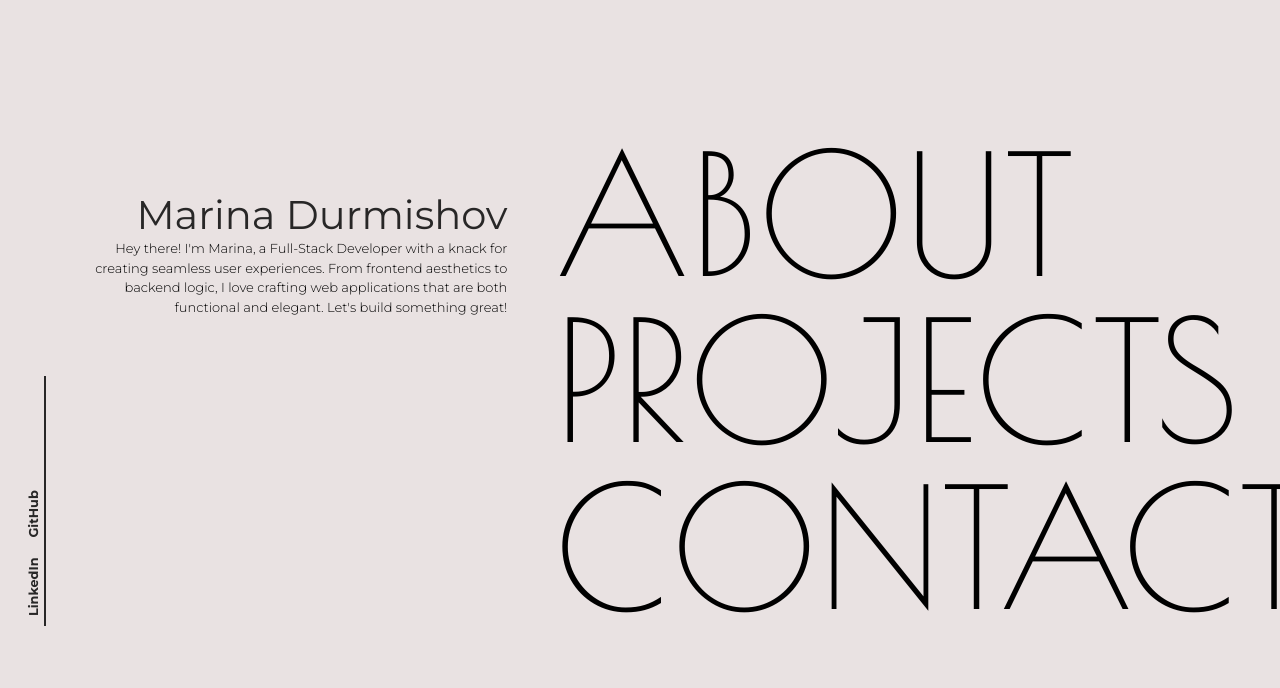
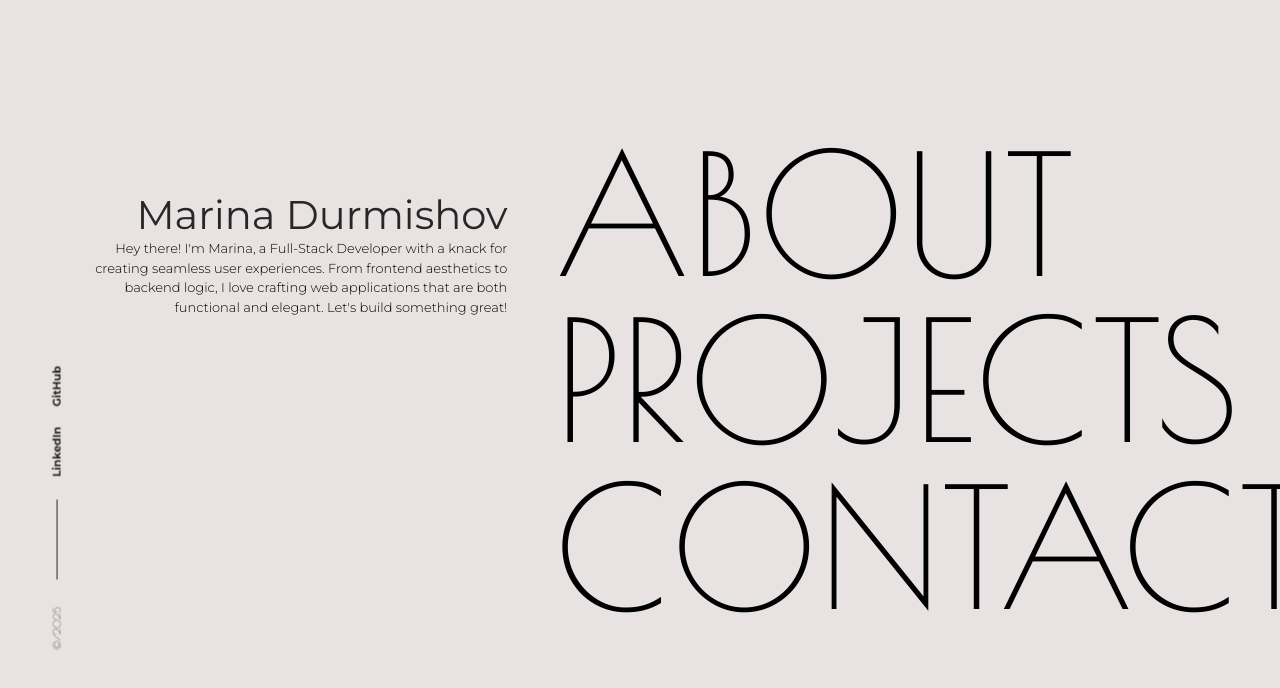
Before and after one commit to MarinaDur/my-portfolio, a Next.js app: page / in a window 1280 px wide. Shown: the top 688 px of the page. Built offline with nearby package versions, Linux system fonts and the light colour scheme.

Commit message:
feat: add WelcomeScreen and CopyRights components; update Navigation and Main layout for better structure

```diff
--- a/src/app/components/Main.tsx
+++ b/src/app/components/Main.tsx
@@ -7,6 +7,7 @@ import GlobalStyles from "../../../styles/GlobalStyles";
 import { usePathname } from "next/navigation";
 import { useEffect, useState } from "react";
 import { QueryClient, QueryClientProvider } from "@tanstack/react-query";
+import WelcomeScreen from "../ui/WelcomeLoadScreen";
 
 interface StyledMainProps {
   $backgroundColor?: string;
@@ -61,6 +62,7 @@ function Main({ children }: { children: React.ReactNode }) {
     // <StyledMain $backgroundColor={backgroundColor} $color={color}>
     <StyledMain>
       <GlobalStyles />
+      <WelcomeScreen />
       <StyledLayout>
         <Navigation navItems={navItems} color={color} />
         <QueryClientProvider client={queryClient}>
--- a/src/app/components/Navigation.tsx
+++ b/src/app/components/Navigation.tsx
@@ -2,6 +2,7 @@ import Link from "next/link";
 import { styled } from "styled-components";
 import { startPageTransition } from "../frontUtils/startPageTransition";
 import { useRouter } from "next/navigation";
+import CopyRights from "../ui/CopyRights";
 
 interface NavItem {
   link: string;
@@ -19,36 +20,52 @@ interface StyledNavigationProps {
 const StyledNavigation = styled.nav<StyledNavigationProps>`
   color: ${(props) => props.$color || "var(--dark)"};
   display: flex;
-  flex-direction: row;
+  flex-direction: row-reverse;
   gap: 2rem;
   margin: 3rem 3rem 0 3rem;
   position: fixed;
   top: 0;
   z-index: 999;
+  justify-content: space-between;
+  width: 83%;
+  align-items: flex-end;
 
+  @media (min-width: 1024px) {
+    flex-direction: row;
+
+    align-self: flex-end;
+    align-items: center;
+    transform: rotate(-90deg);
+    /* margin-bottom: 50px; */
+    /* padding-bottom: 3px;
+    padding-left: 10px; */
+    justify-self: normal;
+    position: static;
+    gap: 13rem;
+  }
+`;
+
+const StyledNavcContainer = styled.div<StyledNavigationProps>`
+  gap: 1rem;
+  display: flex;
   &::after {
     content: "";
     display: block;
-    bottom: -2px;
-    left: 0;
+    bottom: 5px;
+    left: 45%;
     position: absolute;
-    width: 150px;
-    height: 2px;
+    width: 100px;
+    height: 1px;
     transition: width 0.3s;
     background: ${(props) => props.$color || "var(--dark)"};
   }
 
   @media (min-width: 1024px) {
-    align-self: flex-end;
-    transform: rotate(-90deg);
-    /* margin-bottom: 50px; */
-    padding-bottom: 3px;
-    padding-left: 10px;
-    justify-self: normal;
-    position: static;
-
+    gap: 2rem;
     &::after {
-      width: 250px;
+      width: 80px;
+      bottom: 6px;
+      left: 70px;
     }
   }
 `;
@@ -65,7 +82,7 @@ const StyledNavigationItem = styled(Link)`
   }
 
   @media (min-width: 1024px) {
-    font-size: clamp(1.2rem, 1vw, 2rem);
+    font-size: clamp(1.1rem, 0.8vw, 1.8rem);
   }
 `;
 
@@ -83,6 +100,9 @@ function Navigation({ navItems, color }: NavigationProps) {
   };
   return (
     <StyledNavigation $color={color}>
+      <CopyRights />
+
+      <StyledNavcContainer $color={color}>
         {navItems.map((item, index) => (
           <StyledNavigationItem
             key={index}
@@ -96,6 +116,7 @@ function Navigation({ navItems, color }: NavigationProps) {
             {item.name}
           </StyledNavigationItem>
         ))}
+      </StyledNavcContainer>
     </StyledNavigation>
   );
 }
--- a/src/app/page.tsx
+++ b/src/app/page.tsx
@@ -14,7 +14,7 @@ export default function Home() {
   return (
     <>
       <PageBg bgColor="var(--light)" />
-      <PageContainer>
+      <PageContainer gap="4rem">
         <HomePageHeader />
         <NavigationHomePage />
       </PageContainer>
--- /dev/null
+++ b/src/app/ui/CopyRights.tsx
@@ -0,0 +1,9 @@
+import { styled } from "styled-components";
+
+const StyledCopyRights = styled.p``;
+
+function CopyRights() {
+  return <StyledCopyRights>©/2025</StyledCopyRights>;
+}
+
+export default CopyRights;
--- a/src/app/ui/WelcomeLoadScreen.tsx
+++ b/src/app/ui/WelcomeLoadScreen.tsx
@@ -1,93 +1,113 @@
 "use client";
 
 import { useEffect, useState } from "react";
-import styled from "styled-components";
+import styled, { css, keyframes } from "styled-components";
 import sleep from "../frontUtils/sleepFunction";
 
-const Overlay = styled.div<{ $visible: boolean }>`
+// Overlay slides up off the screen
+const slideUp = keyframes`
+  to {
+    transform: translateY(-100%);
+  }
+`;
+
+// Text fades out and moves upward
+const textFadeOut = keyframes`
+  to {
+    opacity: 0;
+    /* transform: translateY(-100%); */
+  }
+`;
+
+// Styled overlay that covers the full screen
+const Overlay = styled.div<{ $animate: boolean }>`
   position: fixed;
-  z-index: 9999999;
   top: 0;
   left: 0;
   height: 100vh;
   width: 100vw;
-  background: var(--dark);
+  background-color: #000;
+  z-index: 999999;
   display: flex;
   align-items: center;
   justify-content: center;
   flex-direction: column;
-  opacity: ${(props) => (props.$visible ? 1 : 0)};
-  pointer-events: none;
+  transform: translateY(0);
+  animation: ${(props) => (props.$animate ? slideUp : "none")} 0.7s ease
+    forwards;
+  animation-delay: ${(props) => (props.$animate ? "0.3s" : "0s")};
+`;
+
+const shimmer = keyframes`
+  0% {
+    background-position: -200%;
+  }
+  100% {
+    background-position: 200%;
+  }
+`;
+
+const AnimatedTitle = styled.h1<{ $exit?: boolean }>`
+  font-size: 1rem;
+  font-family: "Poiret One", sans-serif;
+  letter-spacing: 0.1em;
+  opacity: 1;
+  /* transform: translateY(0); */
   transition: opacity 1s ease;
 
-  h1 {
-    color: var(--light);
-    font-size: 4.5rem;
-    letter-spacing: 0.15em;
-    animation: fadeInUp 1.5s ease-out forwards;
-  }
+  background: linear-gradient(
+    120deg,
+    #cbcbcb 0%,
+    #797879 40%,
+    #555555 65%,
+    #cbcbcb 100%
+  );
+  background-size: 300% 300%;
+  -webkit-background-clip: text;
+  background-clip: text;
+  color: transparent;
 
-  .loader {
-    margin-top: 2rem;
-    width: 40px;
-    height: 40px;
-    border: 3px solid var(--light);
-    border-top-color: transparent;
-    border-radius: 50%;
-    animation: spin 1s linear infinite;
-  }
+  animation: ${shimmer} 4s linear infinite;
 
-  @keyframes fadeInUp {
-    from {
-      opacity: 0;
-      transform: translateY(40px);
-    }
-    to {
-      opacity: 1;
-      transform: translateY(0);
-    }
-  }
+  ${(props) =>
+    props.$exit &&
+    css`
+      animation: ${textFadeOut} 0.6s ease forwards;
+      color: #cbcbcb;
+      background: none;
+      -webkit-background-clip: unset;
+    `}
 
-  @keyframes spin {
-    to {
-      transform: rotate(360deg);
-    }
+  @media (min-width: 768px) {
+    font-size: 2rem;
   }
 `;
 
 export default function WelcomeScreen() {
   const [show, setShow] = useState(true);
+  const [startTextExit, setStartTextExit] = useState(false);
+  const [startOverlaySlide, setStartOverlaySlide] = useState(false);
 
   useEffect(() => {
-    const runWelcomeAnimation = async () => {
-      const body = document.body;
-
-      // Start overlay transition
-      body.classList.add("page-transition");
-      body.classList.add("page-content-hidden");
-
-      await sleep(1200); // show welcome screen briefly
-
-      body.classList.add("page-transition-start");
-      await sleep(700); // match your animateOut()
-
-      body.classList.remove("page-transition");
-      body.classList.remove("page-transition-start");
-      body.classList.remove("page-content-hidden");
-      body.classList.add("page-content-visible");
-
-      setShow(false);
+    const runAnimation = async () => {
+      await sleep(1500); // show the welcome text for a bit
+      setStartTextExit(true); // trigger fade/slide on text
+      await sleep(300); // short pause before overlay moves
+      setStartOverlaySlide(true); // slide overlay up
+      await sleep(1000); // wait for overlay to finish
+      setShow(false); // completely unmount the welcome screen
     };
 
-    runWelcomeAnimation();
+    runAnimation();
   }, []);
 
   if (!show) return null;
 
   return (
-    <Overlay $visible={show}>
-      <h1>Marina Durmishov</h1>
-      <div className="loader" />
+    <Overlay $animate={startOverlaySlide}>
+      <AnimatedTitle $exit={startTextExit}>
+        Welcome to my portfolio
+      </AnimatedTitle>
     </Overlay>
   );
 }
```
Lines whose indentation alone changed are shown as unchanged.
